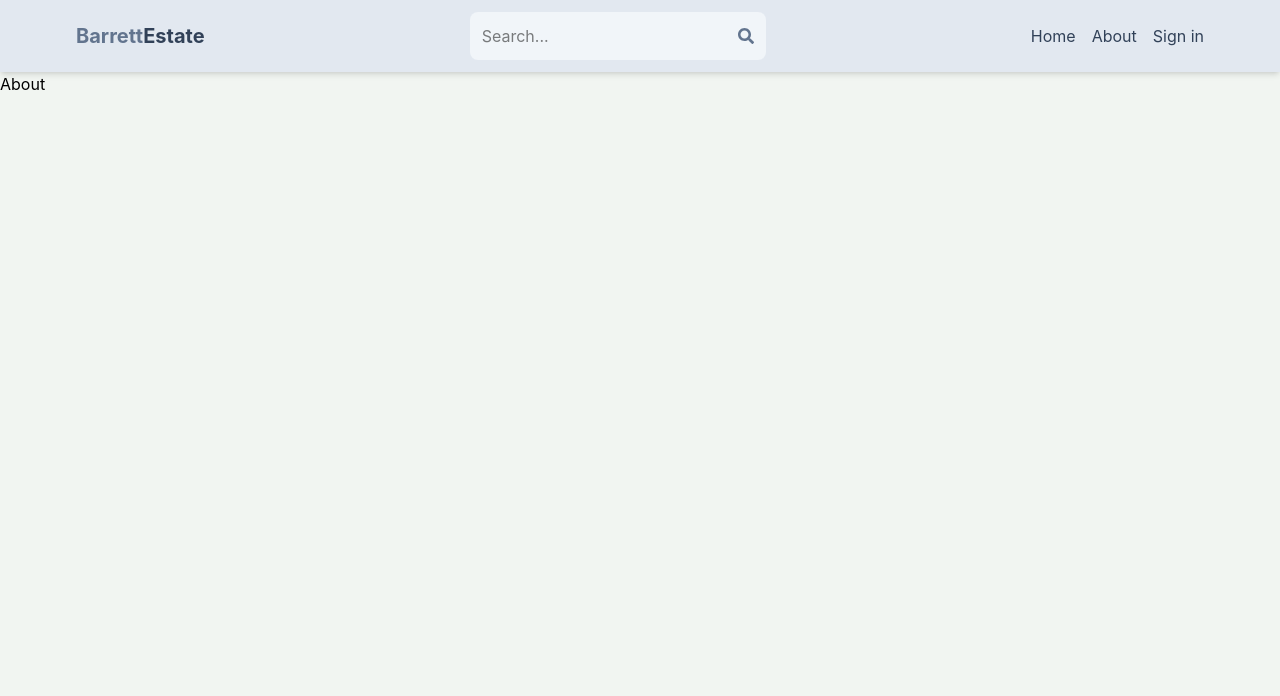
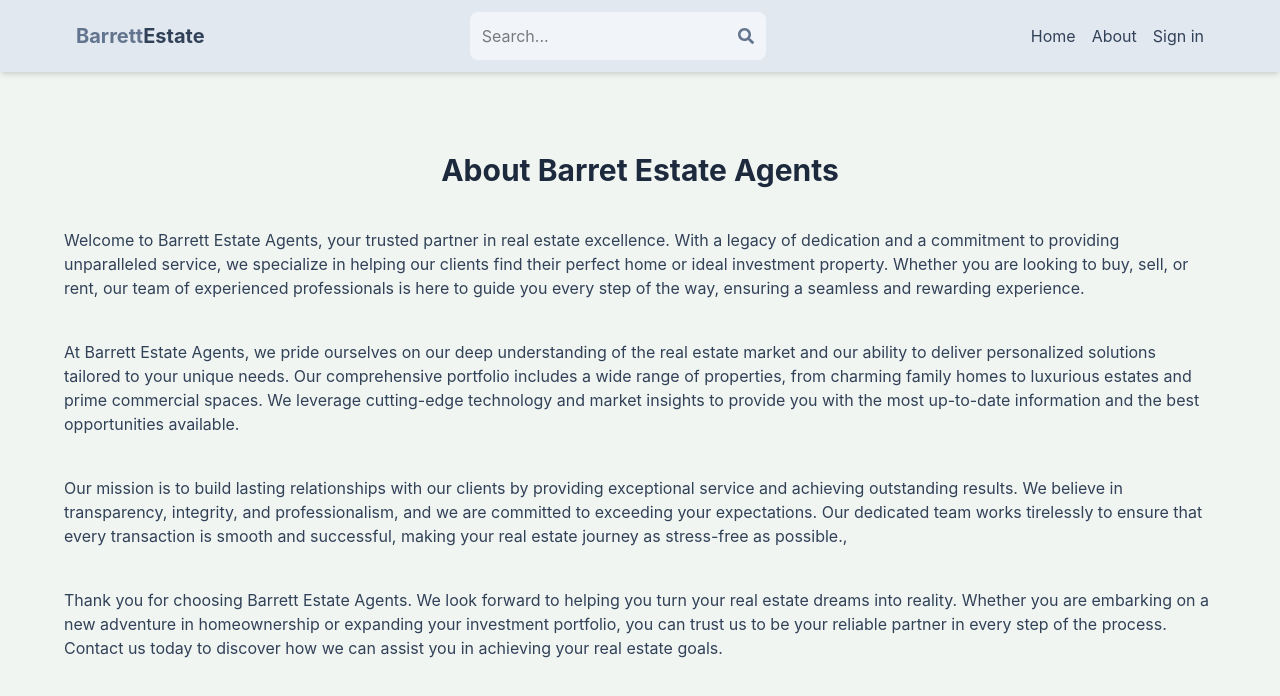
Before and after one commit to balcoder/mern_auctioneer_updated, a React (Vite) app in the folder client/: page /about in a window 1280 px wide. Shown: the top 696 px of the page. Built offline with nearby package versions, Linux system fonts and the light colour scheme; no server answers.

Commit message:
about page done

```diff
--- a/client/index.html
+++ b/client/index.html
@@ -4,7 +4,7 @@
     <meta charset="UTF-8" />
     <link rel="icon" type="image/svg+xml" href="/favicon.svg" />
     <meta name="viewport" content="width=device-width, initial-scale=1.0" />
-    <title>client</title>
+    <title>BarrettEstate</title>
   </head>
   <body>
     <div id="root"></div>
--- a/client/src/pages/About.tsx
+++ b/client/src/pages/About.tsx
@@ -1,3 +1,47 @@
 export default function About() {
-  return <div>About</div>;
+  return (
+    <div className="py-20 max-w-6xl flex flex-col items-center gap-6 mx-auto">
+      <h1 className="text-3xl font-bold mb-4 text-slate-800">
+        About Barret Estate Agents
+      </h1>
+
+      <p className="mb-4 text-slate-700">
+        Welcome to Barrett Estate Agents, your trusted partner in real estate
+        excellence. With a legacy of dedication and a commitment to providing
+        unparalleled service, we specialize in helping our clients find their
+        perfect home or ideal investment property. Whether you are looking to
+        buy, sell, or rent, our team of experienced professionals is here to
+        guide you every step of the way, ensuring a seamless and rewarding
+        experience.
+      </p>
+
+      <p className="mb-4 text-slate-700">
+        At Barrett Estate Agents, we pride ourselves on our deep understanding
+        of the real estate market and our ability to deliver personalized
+        solutions tailored to your unique needs. Our comprehensive portfolio
+        includes a wide range of properties, from charming family homes to
+        luxurious estates and prime commercial spaces. We leverage cutting-edge
+        technology and market insights to provide you with the most up-to-date
+        information and the best opportunities available.
+      </p>
+
+      <p className="mb-4 text-slate-700">
+        Our mission is to build lasting relationships with our clients by
+        providing exceptional service and achieving outstanding results. We
+        believe in transparency, integrity, and professionalism, and we are
+        committed to exceeding your expectations. Our dedicated team works
+        tirelessly to ensure that every transaction is smooth and successful,
+        making your real estate journey as stress-free as possible.,
+      </p>
+
+      <p className="mb-4 text-slate-700">
+        Thank you for choosing Barrett Estate Agents. We look forward to helping
+        you turn your real estate dreams into reality. Whether you are embarking
+        on a new adventure in homeownership or expanding your investment
+        portfolio, you can trust us to be your reliable partner in every step of
+        the process. Contact us today to discover how we can assist you in
+        achieving your real estate goals.
+      </p>
+    </div>
+  );
 }
--- a/client/src/pages/Search.tsx
+++ b/client/src/pages/Search.tsx
@@ -234,6 +234,8 @@ export default function Search() {
           </button>
         </form>
       </div>
+
+      {/* Listing results */}
       <div className="flex-1">
         <h1 className="text-3xl font-semibold text-slate-700 border-b border-gray-300 p-3 mt-5 w-full">
           Listing Results:
```
